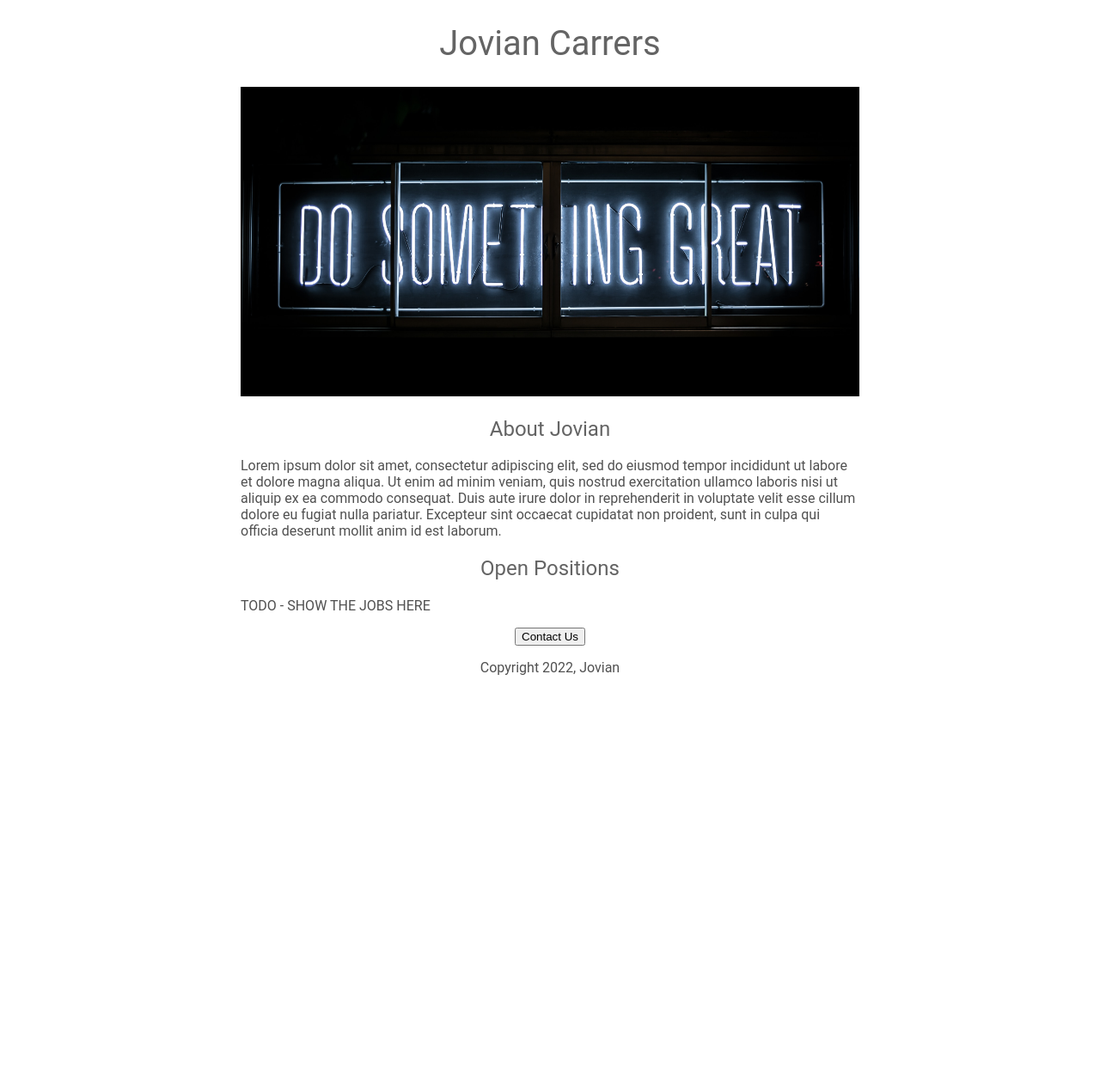
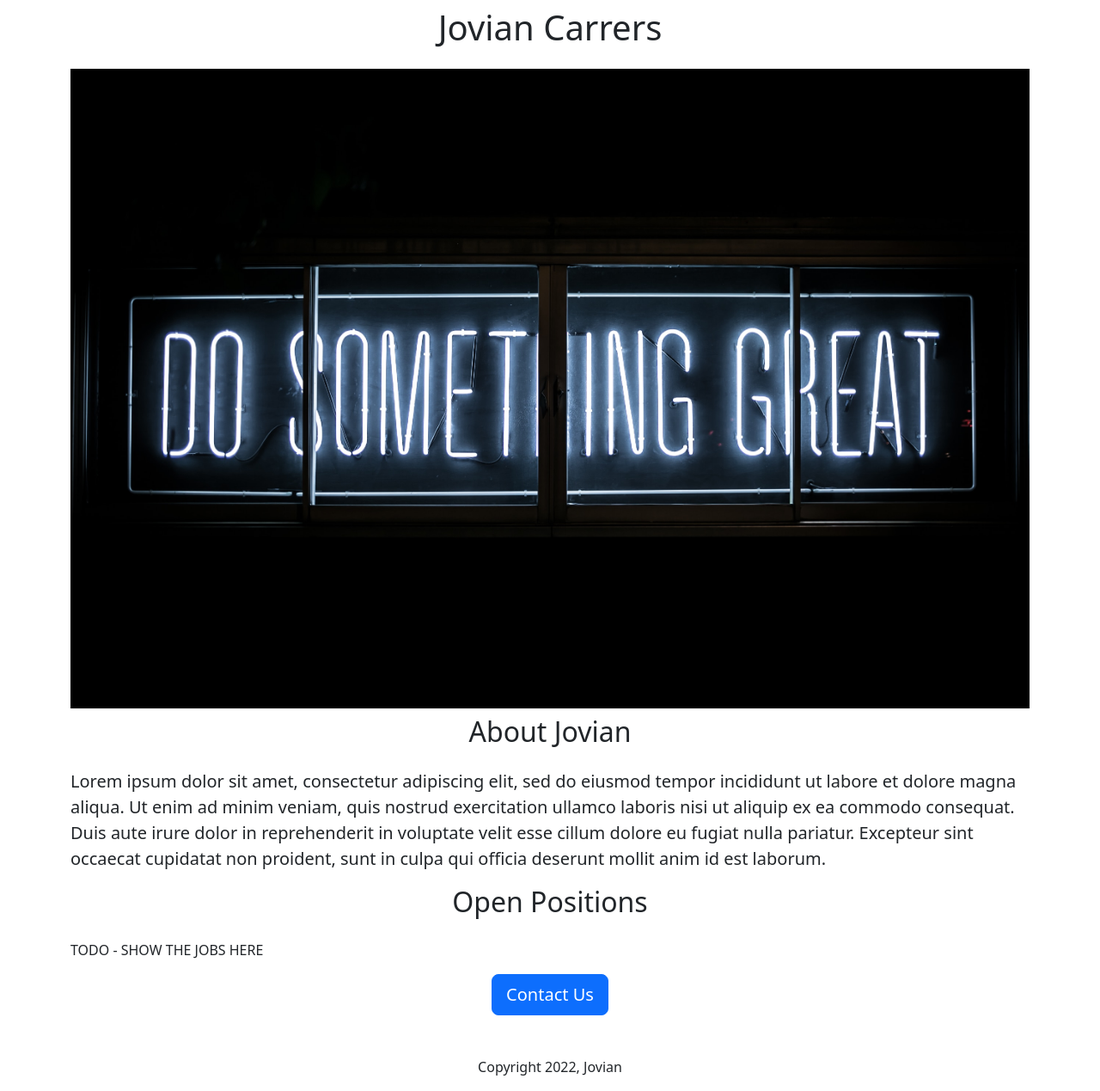
Before and after one commit to ayushjaincr7/careers_website, a Flask app: page / in a window 1280 px wide. Shown: the whole page at 86% size. Before the commit the page ends 785 px from the top, so only its background shows below. Run offline with Flask 3, Linux system fonts and the light colour scheme.

Commit message:
add bootstrap

```diff
--- a/templates/home.html
+++ b/templates/home.html
@@ -6,54 +6,27 @@
   <meta name="viewport" content="width=device-width, initial-scale=1.0">
   <title>Jovian Careers</title>
   <style>
-    h1{
-      font-size: 40px;
-      font-family: Roboto;
-      font-weight: normal;
-      color: rgb(100,100,100);
-      text-align: center;
-    }
-    #banner {
+    #banner{
+      height: 360px
       width: 100%;
-      height: 360px;
       object-fit: cover;
     }
-    h2{
-      font-family: Roboto;
-      font-weight: normal;
-      color: rgb(100, 100, 100);
-      text-align: center;
-    }
-    p{
-      font-family: Roboto;
-      color: rgb(80, 80, 80);
-
-    }
-    #container{
-      max-width: 720px;
-      margin: 0 auto 0 auto;
-    }
-    .bodytext {
-      font-family: Roboto;
-      color: rgb(80,80,80);
-    }
-
-
   </style>
+  <link href="https://cdn.jsdelivr.net/npm/bootstrap@5.3.0-alpha3/dist/css/bootstrap.min.css" rel="stylesheet" integrity="sha384-KK94CHFLLe+nY2dmCWGMq91rCGa5gtU4mk92HdvYe+M/SXH301p5ILy+dN9+nJOZ" crossorigin="anonymous">
 </head>
 <body>
-  <div id="container">
-  <h1>Jovian Carrers</h1>
-  <img id="banner" src="static/logo.jpg" />
-  <h2>About Jovian</h2>
-  <p class="bodytext">Lorem ipsum dolor sit amet, consectetur adipiscing elit, sed do eiusmod
+  <div class="container">
+  <h1 class="text-center mt-2 mb-4">Jovian Carrers</h1>
+  <img class="img-fluid" id="banner" src="static/logo.jpg" />
+  <h2 class="text-center mt-2 mb-4">About Jovian</h2>
+  <p class="lead">Lorem ipsum dolor sit amet, consectetur adipiscing elit, sed do eiusmod
 tempor incididunt ut labore et dolore magna aliqua. Ut enim ad minim      veniam, quis nostrud exercitation ullamco laboris nisi ut aliquip ex ea commodo consequat. Duis aute irure dolor in reprehenderit in voluptate velit esse cillum dolore eu fugiat nulla pariatur. Excepteur sint occaecat cupidatat non proident, sunt in culpa qui officia deserunt mollit anim id est laborum.
   </p>
-  <h2>Open Positions</h2>
+  <h2 class="text-center mt-2 mb-4">Open Positions</h2>
   <p class="bodytext">TODO - SHOW THE JOBS HERE</p>
-  <div style="text-align: center">
-  <button>Contact Us</button>
-  <p>Copyright 2022, Jovian</p>
+  <div class="text-center">
+  <button class="btn btn-primary btn-lg">Contact Us</button>
+  <p class="mt-5">Copyright 2022, Jovian</p>
   </div>
   </div>
 
```
